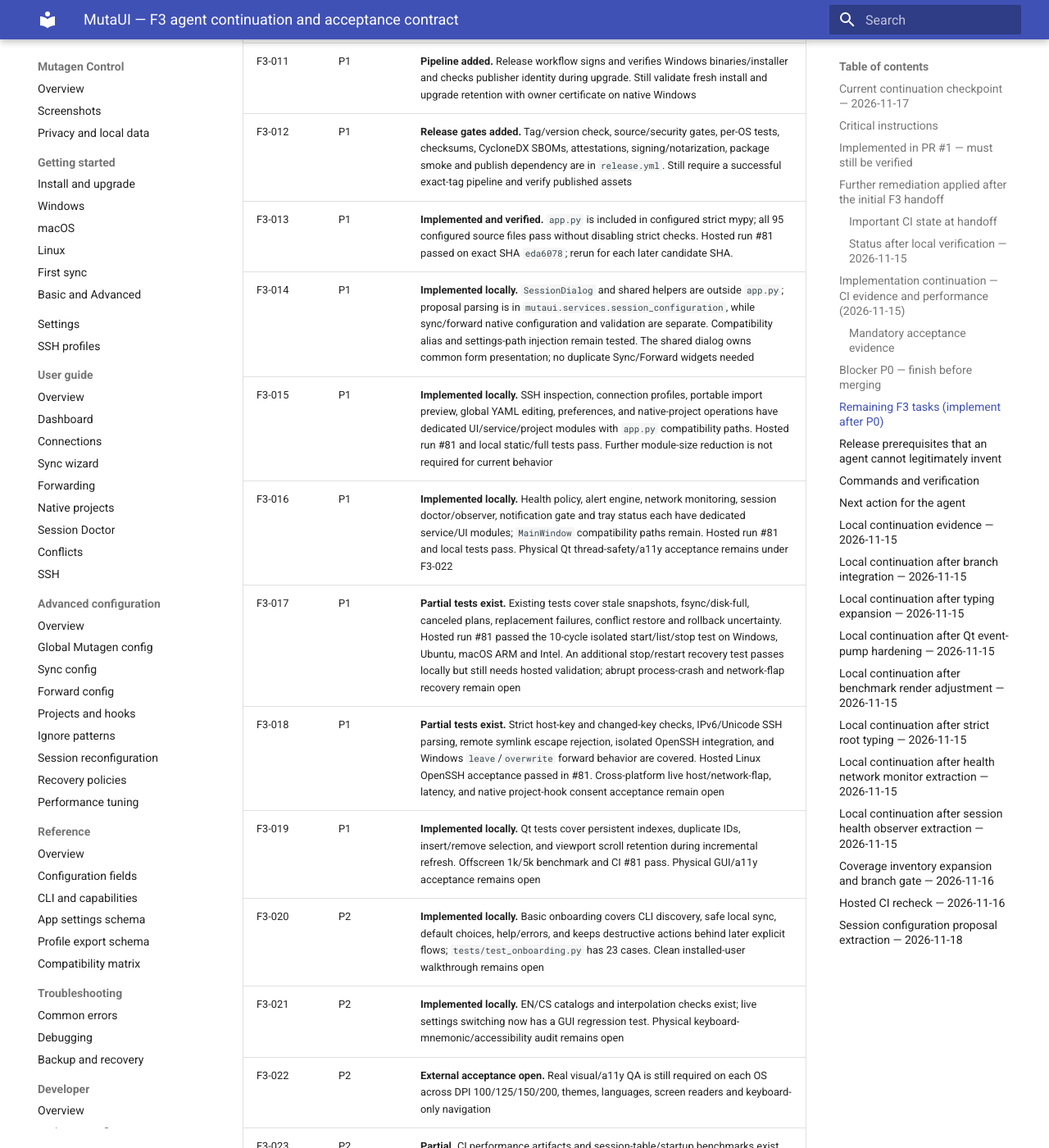
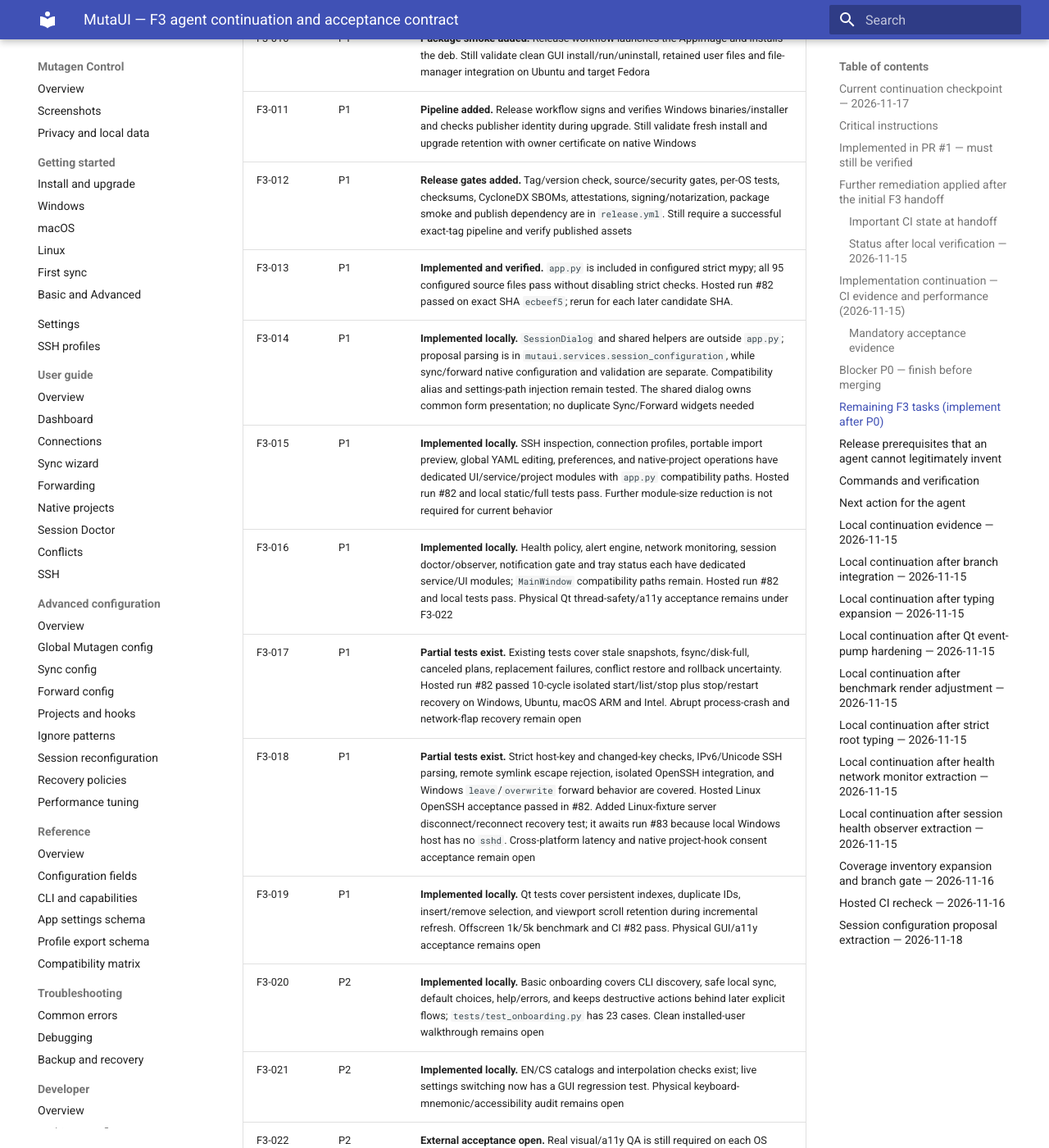
Before and after one commit to Harfusha/MutaUI, an MkDocs documentation site: the page built from docs/audits/F3_AGENT_REMAINING.md, in a window 1280 px wide and 1400 px high, scrolled down 6319 px. Shown: the whole window at 82% size. Built offline with MkDocs 1.6.1 and Material for MkDocs 9.7.7, drawn with Linux system fonts in a browser that asks for light colours; some of the changed text lies outside the part shown.

Commit message:
test: cover SSH server network recovery

```diff
--- a/docs/audits/F3_AGENT_REMAINING.md
+++ b/docs/audits/F3_AGENT_REMAINING.md
@@ -9,10 +9,11 @@
 
 ## Current continuation checkpoint — 2026-11-17
 
-- Main checkout is `master` at `eda6078486ac4ca35c2802e50fb925da5dabb2fe`; `origin/master` matched after fetch. Worktree tip `ac4c304c69bccfd2dfb94d30755473e7d3fc26da` and remote branch `fix/ci-platform-tests-notarization-20261115` at `855110a` are ancestors of `master`.
+- Main checkout is `master` at `ecbeef592a2545b96ad72c1f64fcd22423e9b5f5`; `origin/master` matched after fetch. Worktree tip `ac4c304c69bccfd2dfb94d30755473e7d3fc26da` and remote branch `fix/ci-platform-tests-notarization-20261115` at `855110a` are ancestors of `master`.
 - Hosted [Checks run #81](https://github.com/Harfusha/MutaUI/actions/runs/43974893399) completed successfully on exactly `eda6078`: Ubuntu, Windows, macOS ARM, macOS Intel and dependency/workflow/YAML/secret checks all passed.
-- Local Windows/Python 3.12 verification included an additional isolated-daemon recovery test not present in hosted run #81: `uv run python scripts/ci/run_tests.py` passed **1,606 tests**, 0 failures/skips, branch coverage **3,384/3,554 (95.22%)**, total coverage **96.61%**. `uv run python scripts/ci/run_static_checks.py` passed, including strict mypy across 95 source files. These local results do not bind the new test to a hosted SHA.
-- The new recovery test stops and restarts only its disposable Mutagen daemon. The existing 10-cycle lifecycle test remains in place. IPv6/Unicode SSH parsing and remote symlink escape tests already exist; the Linux hosted OpenSSH acceptance job ran successfully in #81.
+- Hosted [Checks run #82](https://github.com/Harfusha/MutaUI/actions/runs/43978069349) completed successfully on exactly `ecbeef5`: Ubuntu, Windows, macOS ARM, macOS Intel and dependency/workflow/YAML/secret checks all passed.
+- Local Windows/Python 3.12 verification: `uv run python scripts/ci/run_tests.py` passed **1,606 tests**, 0 failures/skips, branch coverage **3,384/3,554 (95.22%)**, total coverage **96.61%**. `uv run python scripts/ci/run_static_checks.py` passed, including strict mypy across 95 source files. Run #82 includes the isolated-daemon recovery test.
+- The recovery test stops and restarts only its disposable Mutagen daemon. The existing 10-cycle lifecycle test remains. IPv6/Unicode SSH parsing and remote symlink escape tests already exist; hosted Linux OpenSSH acceptance passed in #82. A new disconnect/reconnect test was added afterward; it awaits run #83 because this Windows host has no `sshd`.
 - **Still open:** actual signed Windows upgrade/install, macOS notarization and Gatekeeper, Linux target-distribution GUI install, cross-platform physical GUI/accessibility acceptance, an 8-hour soak, live network fault matrices, owner license selection/signing credentials, and final release/tag acceptance.
 
 The older continuation entries below are historical snapshots and their reported dirty roots, commits, counts and CI runs do not describe the current checkout.
@@ -111,13 +112,13 @@ Since the preceding handoff, **six additional implementation commits** were adde
 | F3-010 | P1 | **Package smoke added.** Release workflow launches the AppImage and installs the deb. Still validate clean GUI install/run/uninstall, retained user files and file-manager integration on Ubuntu and target Fedora |
 | F3-011 | P1 | **Pipeline added.** Release workflow signs and verifies Windows binaries/installer and checks publisher identity during upgrade. Still validate fresh install and upgrade retention with owner certificate on native Windows |
 | F3-012 | P1 | **Release gates added.** Tag/version check, source/security gates, per-OS tests, checksums, CycloneDX SBOMs, attestations, signing/notarization, package smoke and publish dependency are in `release.yml`. Still require a successful exact-tag pipeline and verify published assets |
-| F3-013 | P1 | **Implemented and verified.** `app.py` is included in configured strict mypy; all 95 configured source files pass without disabling strict checks. Hosted run #81 passed on exact SHA `eda6078`; rerun for each later candidate SHA. |
+| F3-013 | P1 | **Implemented and verified.** `app.py` is included in configured strict mypy; all 95 configured source files pass without disabling strict checks. Hosted run #82 passed on exact SHA `ecbeef5`; rerun for each later candidate SHA. |
 | F3-014 | P1 | **Implemented locally.** `SessionDialog` and shared helpers are outside `app.py`; proposal parsing is in `mutaui.services.session_configuration`, while sync/forward native configuration and validation are separate. Compatibility alias and settings-path injection remain tested. The shared dialog owns common form presentation; no duplicate Sync/Forward widgets needed |
-| F3-015 | P1 | **Implemented locally.** SSH inspection, connection profiles, portable import preview, global YAML editing, preferences, and native-project operations have dedicated UI/service/project modules with `app.py` compatibility paths. Hosted run #81 and local static/full tests pass. Further module-size reduction is not required for current behavior |
-| F3-016 | P1 | **Implemented locally.** Health policy, alert engine, network monitoring, session doctor/observer, notification gate and tray status each have dedicated service/UI modules; `MainWindow` compatibility paths remain. Hosted run #81 and local tests pass. Physical Qt thread-safety/a11y acceptance remains under F3-022 |
-| F3-017 | P1 | **Partial tests exist.** Existing tests cover stale snapshots, fsync/disk-full, canceled plans, replacement failures, conflict restore and rollback uncertainty. Hosted run #81 passed the 10-cycle isolated start/list/stop test on Windows, Ubuntu, macOS ARM and Intel. An additional stop/restart recovery test passes locally but still needs hosted validation; abrupt process-crash and network-flap recovery remain open |
-| F3-018 | P1 | **Partial tests exist.** Strict host-key and changed-key checks, IPv6/Unicode SSH parsing, remote symlink escape rejection, isolated OpenSSH integration, and Windows `leave`/`overwrite` forward behavior are covered. Hosted Linux OpenSSH acceptance passed in #81. Cross-platform live host/network-flap, latency, and native project-hook consent acceptance remain open |
-| F3-019 | P1 | **Implemented locally.** Qt tests cover persistent indexes, duplicate IDs, insert/remove selection, and viewport scroll retention during incremental refresh. Offscreen 1k/5k benchmark and CI #81 pass. Physical GUI/a11y acceptance remains open |
+| F3-015 | P1 | **Implemented locally.** SSH inspection, connection profiles, portable import preview, global YAML editing, preferences, and native-project operations have dedicated UI/service/project modules with `app.py` compatibility paths. Hosted run #82 and local static/full tests pass. Further module-size reduction is not required for current behavior |
+| F3-016 | P1 | **Implemented locally.** Health policy, alert engine, network monitoring, session doctor/observer, notification gate and tray status each have dedicated service/UI modules; `MainWindow` compatibility paths remain. Hosted run #82 and local tests pass. Physical Qt thread-safety/a11y acceptance remains under F3-022 |
+| F3-017 | P1 | **Partial tests exist.** Existing tests cover stale snapshots, fsync/disk-full, canceled plans, replacement failures, conflict restore and rollback uncertainty. Hosted run #82 passed 10-cycle isolated start/list/stop plus stop/restart recovery on Windows, Ubuntu, macOS ARM and Intel. Abrupt process-crash and network-flap recovery remain open |
+| F3-018 | P1 | **Partial tests exist.** Strict host-key and changed-key checks, IPv6/Unicode SSH parsing, remote symlink escape rejection, isolated OpenSSH integration, and Windows `leave`/`overwrite` forward behavior are covered. Hosted Linux OpenSSH acceptance passed in #82. Added Linux-fixture server disconnect/reconnect recovery test; it awaits run #83 because local Windows host has no `sshd`. Cross-platform latency and native project-hook consent acceptance remain open |
+| F3-019 | P1 | **Implemented locally.** Qt tests cover persistent indexes, duplicate IDs, insert/remove selection, and viewport scroll retention during incremental refresh. Offscreen 1k/5k benchmark and CI #82 pass. Physical GUI/a11y acceptance remains open |
 | F3-020 | P2 | **Implemented locally.** Basic onboarding covers CLI discovery, safe local sync, default choices, help/errors, and keeps destructive actions behind later explicit flows; `tests/test_onboarding.py` has 23 cases. Clean installed-user walkthrough remains open |
 | F3-021 | P2 | **Implemented locally.** EN/CS catalogs and interpolation checks exist; live settings switching now has a GUI regression test. Physical keyboard-mnemonic/accessibility audit remains open |
 | F3-022 | P2 | **External acceptance open.** Real visual/a11y QA is still required on each OS across DPI 100/125/150/200, themes, languages, screen readers and keyboard-only navigation |
```
Also changed, not shown: docs/acceptance-traceability.md (+6 -6 lines), 1 other file.
